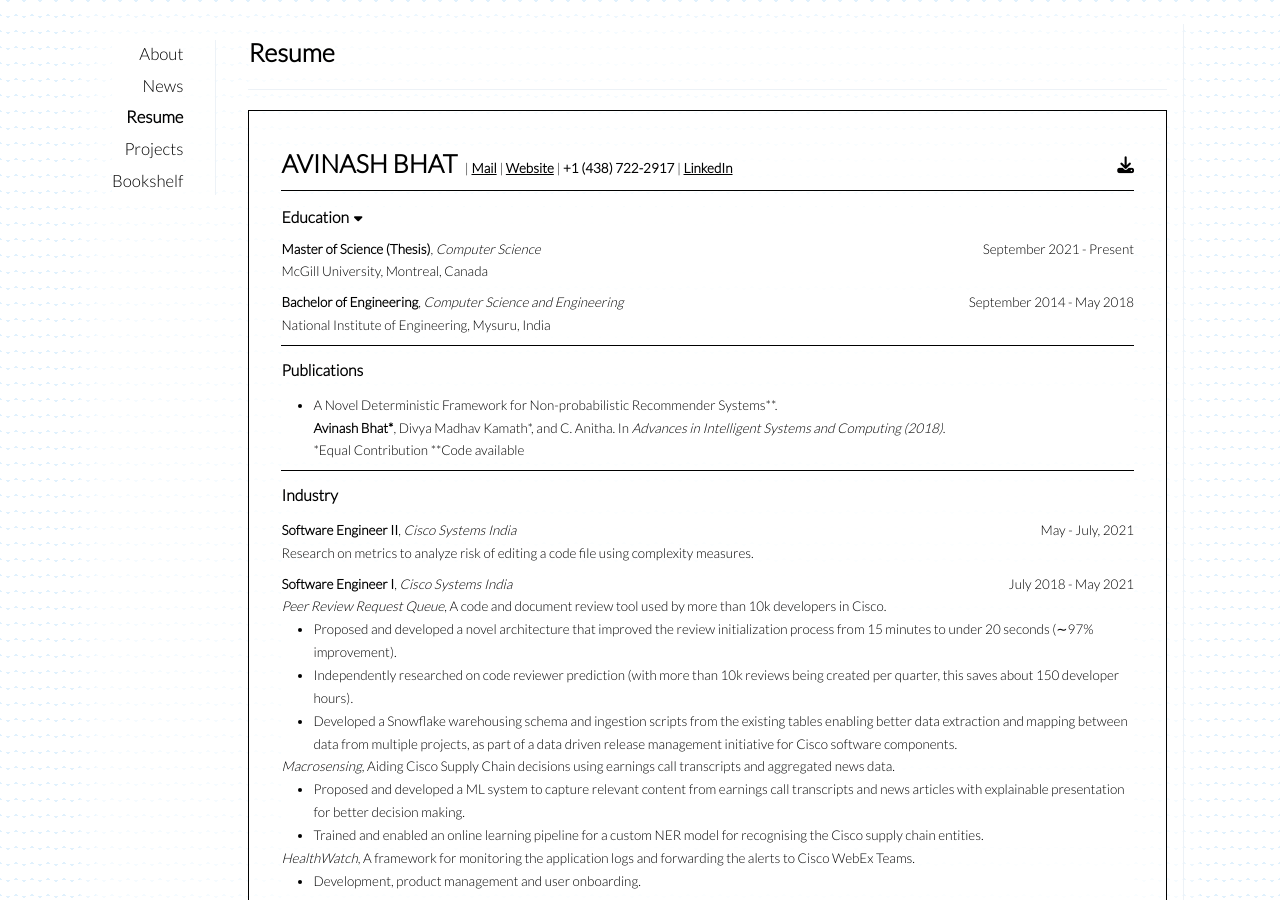
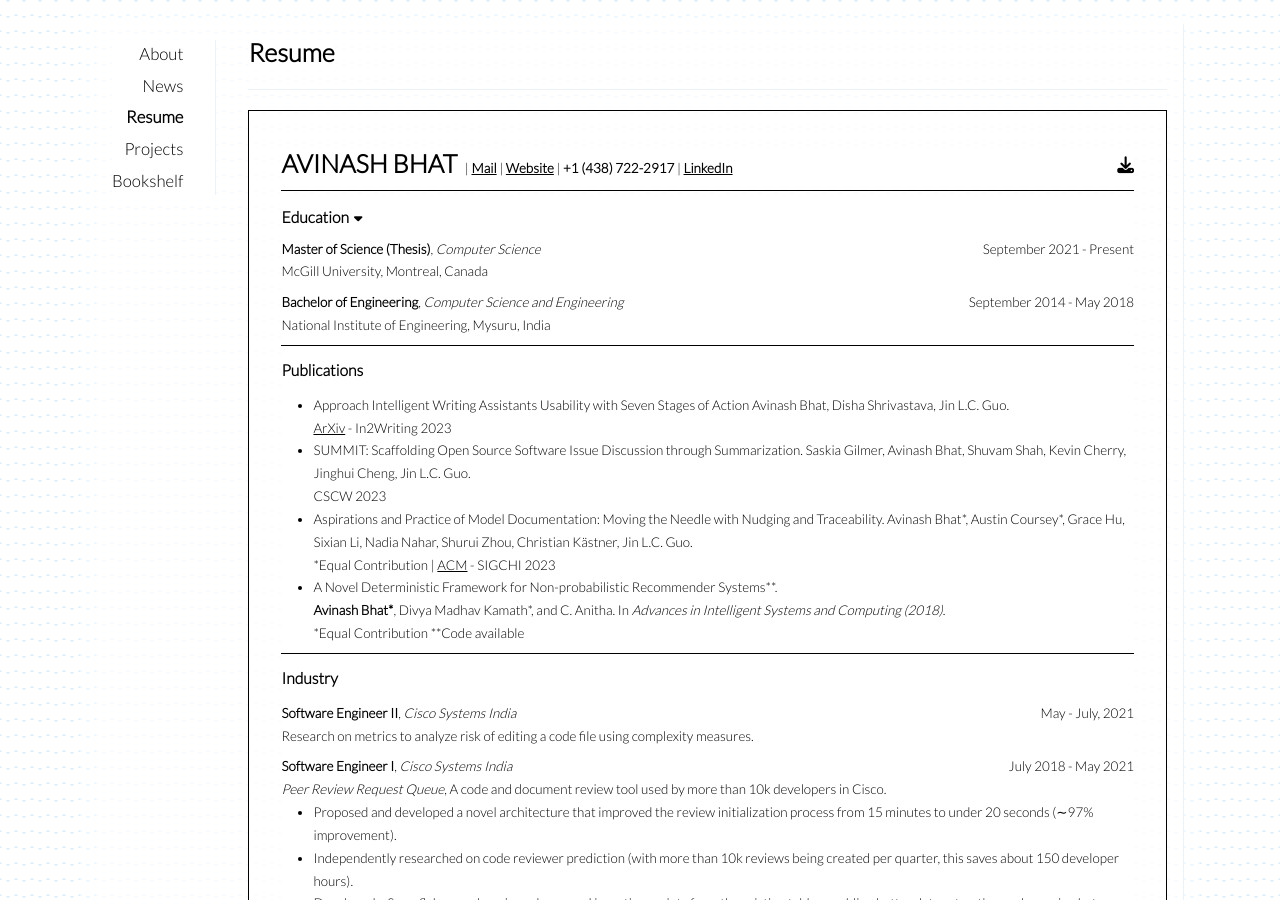
Before and after one commit to avinashbhat/avinashbhat.github.io, a Jekyll site: the page built from _pages/cv.md, in a window 1280 px wide and 900 px high. Built offline with Jekyll 4.4.1, drawn with Linux system fonts in a browser that asks for light colours; nearby versions of some CDN libraries.

Commit message:
Paper update

```diff
--- a/_pages/cv.md
+++ b/_pages/cv.md
@@ -49,6 +49,13 @@ National Institute of Engineering, Mysuru, India<br>
 <h3>Publications</h3>
 <p>
 <ul>
+<li>Approach Intelligent Writing Assistants Usability with Seven Stages of Action
+Avinash Bhat, Disha Shrivastava, Jin L.C. Guo.<br> <a href="https://arxiv.org/abs/2304.02822">ArXiv</a> - In2Writing 2023</li>
+<li>SUMMIT: Scaffolding Open Source Software Issue Discussion through Summarization. Saskia
+Gilmer, Avinash Bhat, Shuvam Shah, Kevin Cherry, Jinghui Cheng, Jin L.C. Guo.<br> CSCW 2023</li>
+<li>Aspirations and Practice of Model Documentation: Moving the Needle with Nudging and
+Traceability. Avinash Bhat*, Austin Coursey*, Grace Hu, Sixian Li, Nadia Nahar, Shurui Zhou,
+Christian Kästner, Jin L.C. Guo.<br> *Equal Contribution | <a href="https://dl.acm.org/doi/10.1145/3544548.3581518">ACM</a> - SIGCHI 2023</li>
 <li>A Novel Deterministic Framework for Non-probabilistic Recommender Systems**.<br> <b>Avinash Bhat*</b>, Divya Madhav Kamath*, and C. Anitha. In <i>Advances in Intelligent Systems and Computing (2018)</i>.<br> *Equal Contribution **Code available</li>
 </ul>
 </p>
```
Also changed, not shown: _pages/news.md (+1 -0 lines).
